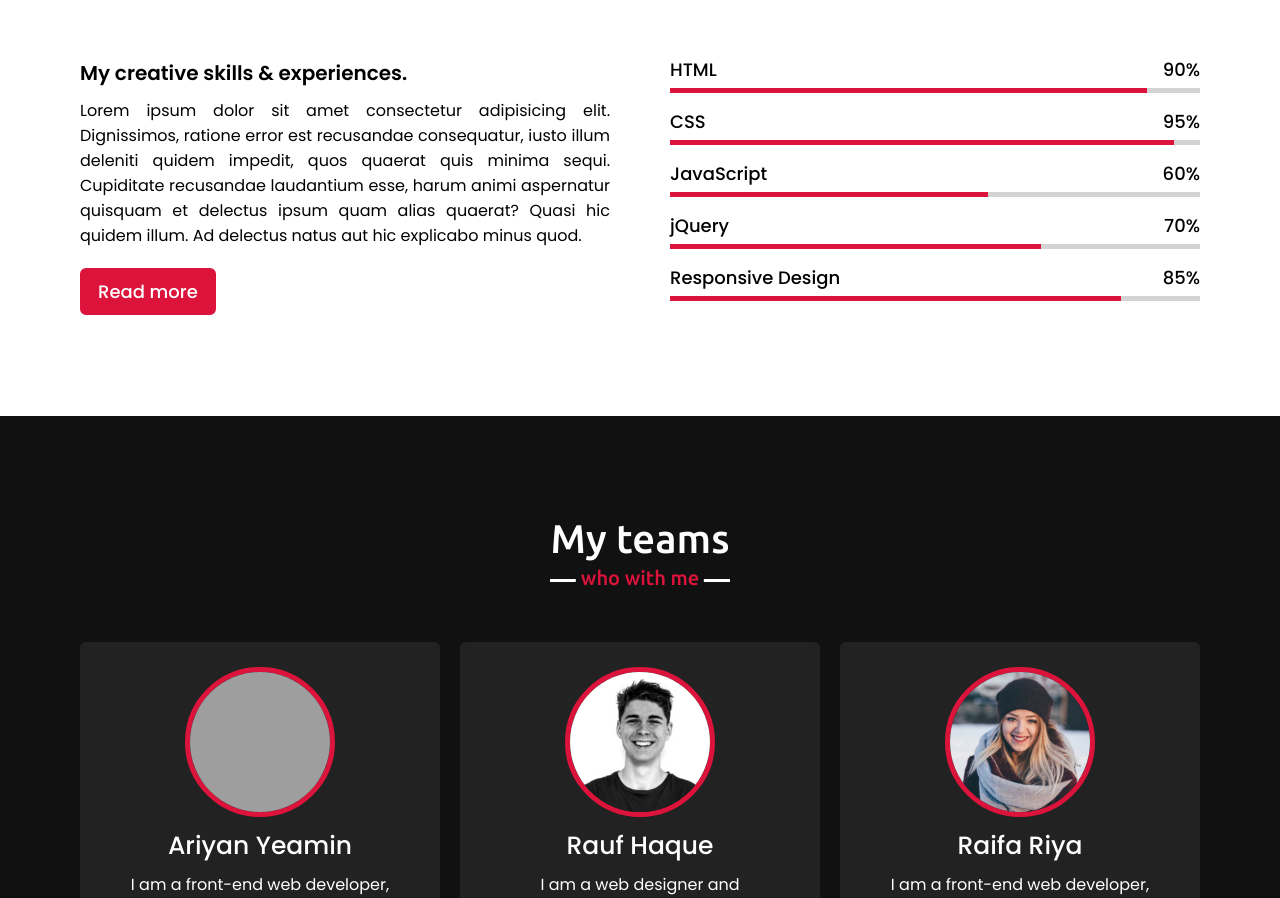
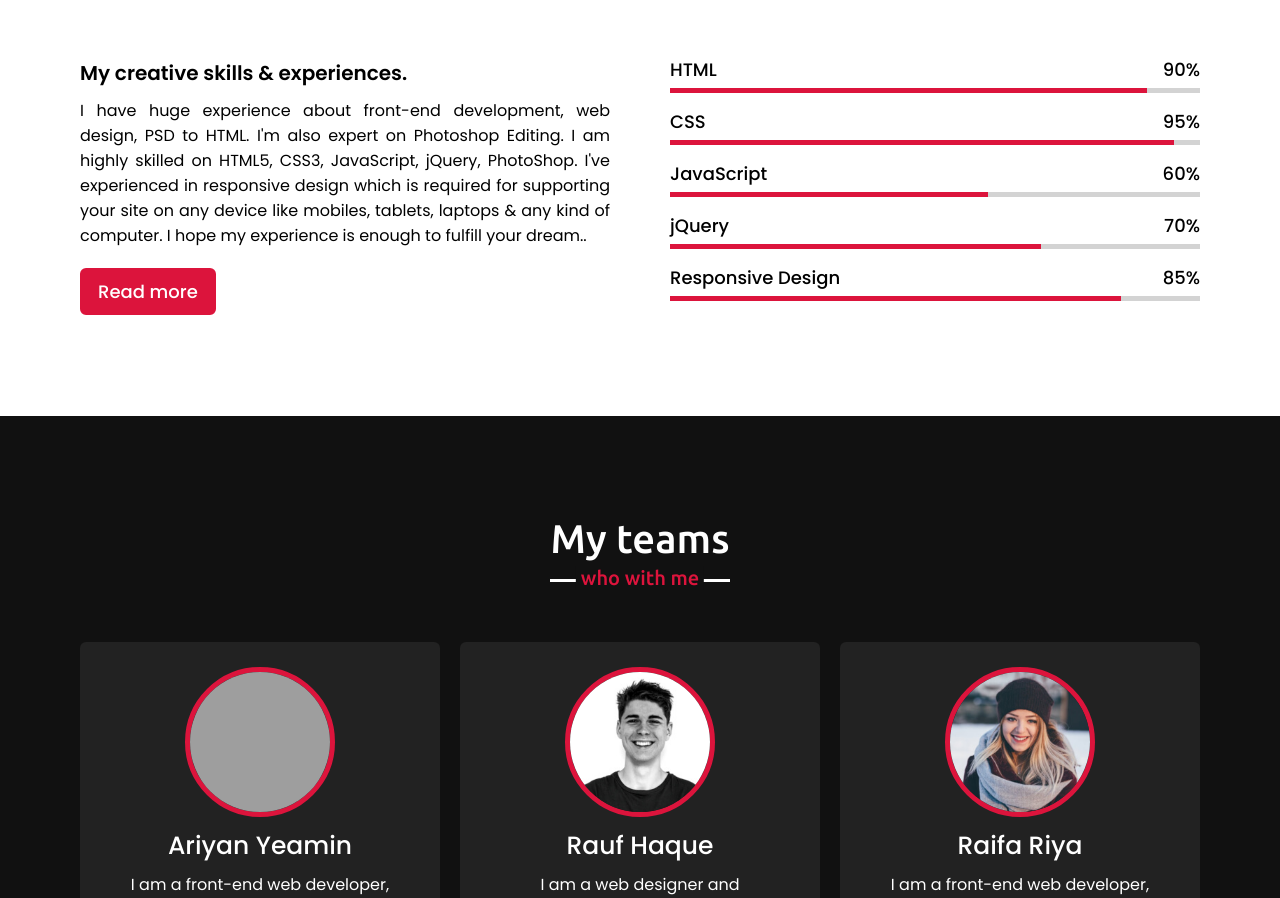
Before and after one commit to ariyanyeamin/portfolio, a plain HTML site: page index.html in a window 1280 px wide. Shown: the part 2318-3216 px from the top of the page. Drawn offline with nearby package versions, Linux system fonts and the light colour scheme; grey boxes are pictures that could not be loaded.

Commit message:
Update index.html

```diff
--- a/index.html
+++ b/index.html
@@ -104,7 +104,9 @@
             <div class="skills-content">
                 <div class="column left">
                     <div class="text">My creative skills & experiences.</div>
-                    <p>Lorem ipsum dolor sit amet consectetur adipisicing elit. Dignissimos, ratione error est recusandae consequatur, iusto illum deleniti quidem impedit, quos quaerat quis minima sequi. Cupiditate recusandae laudantium esse, harum animi aspernatur quisquam et delectus ipsum quam alias quaerat? Quasi hic quidem illum. Ad delectus natus aut hic explicabo minus quod.</p>
+                     <p> I have huge experience about front-end development, web design, PSD to HTML. I'm also expert on Photoshop Editing. I  am highly skilled on HTML5, CSS3, JavaScript, jQuery, PhotoShop. I've experienced in responsive design which is required for supporting your site on any device like mobiles, tablets, laptops & any kind of computer. I hope my experience is enough to fulfill your dream..
+
+</p>
                     <a href="#">Read more</a>
                 </div>
                 <div class="column right">
```
